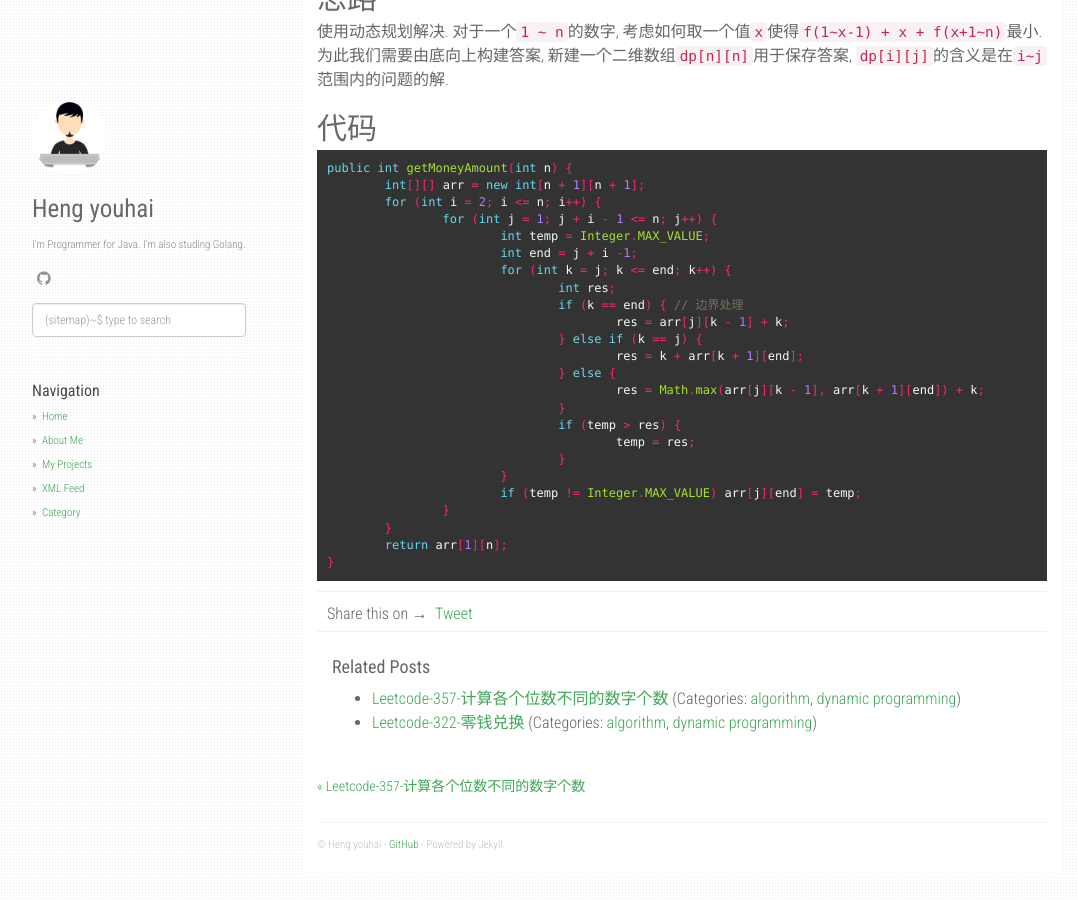
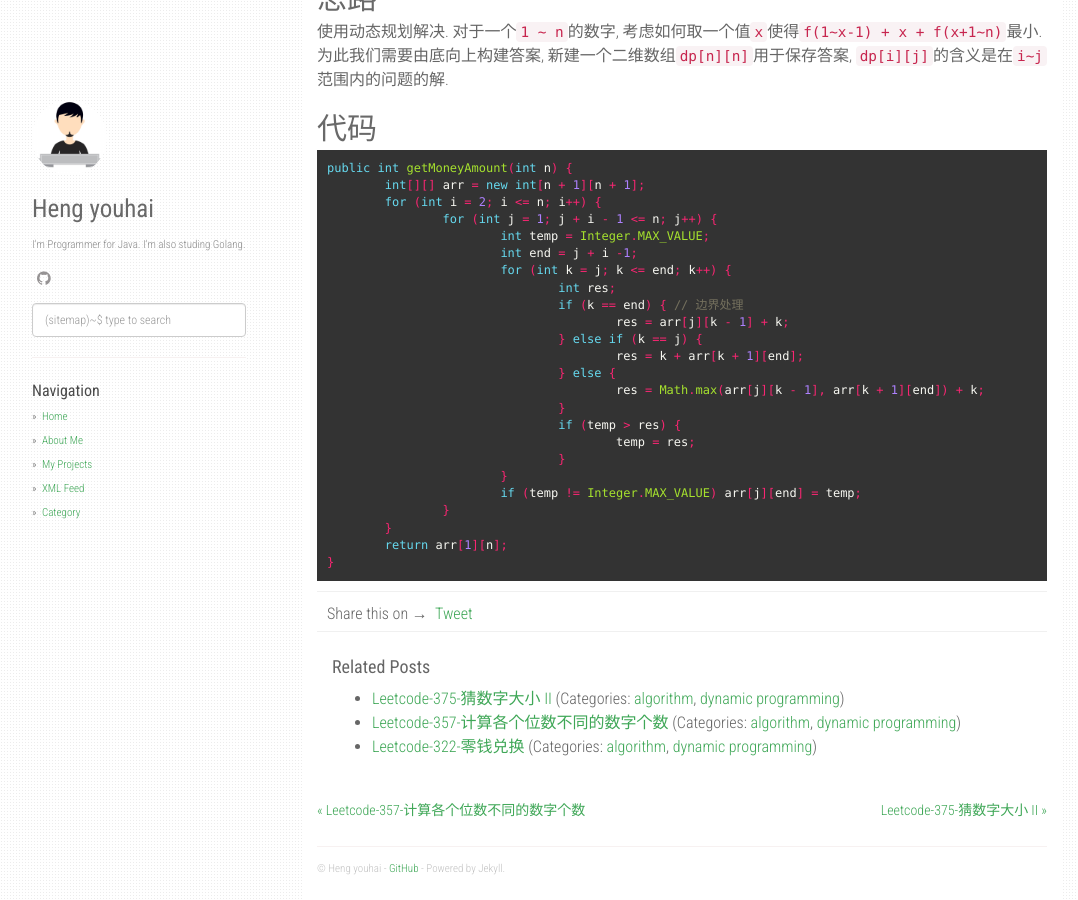
Before and after one commit to hengyoush/hengyoush.github.io, a Jekyll site: the page built from _posts/2019-05-06-codefight-leetcode-375.md, in a window 1280 px wide and 900 px high, scrolled down 578 px. Shown: the whole window, without its empty margins (53-1131 px from the left). Built offline with Jekyll 4.4.1, drawn with Linux system fonts in a browser that asks for light colours; nearby versions of some CDN libraries; comment, search, counter and statistics services are not loaded; part of the change alters nothing that is shown.

Commit message:
增加新的leetcode-376文章

````diff
--- /dev/null
+++ b/_posts/2019-05-13-codefight-leetcode-376.md
@@ -0,0 +1,63 @@
+---
+layout: post
+title:  "Leetcode-375-猜数字大小 II"
+date:   2019-05-06 17:43:00 +0700
+categories: [algorithm, dynamic programming]
+---
+
+## 题目
+我们正在玩一个猜数游戏，游戏规则如下：
+
+我从 1 到 n 之间选择一个数字，你来猜我选了哪个数字。
+
+每次你猜错了，我都会告诉你，我选的数字比你的大了或者小了。
+
+然而，当你猜了数字 x 并且猜错了的时候，你需要支付金额为 x 的现金。直到你猜到我选的数字，你才算赢得了这个游戏。
+
+
+#### 示例
+```
+n = 10, 我选择了8.
+
+第一轮: 你猜我选择的数字是5，我会告诉你，我的数字更大一些，然后你需要支付5块。
+第二轮: 你猜是7，我告诉你，我的数字更大一些，你支付7块。
+第三轮: 你猜是9，我告诉你，我的数字更小一些，你支付9块。
+
+游戏结束。8 就是我选的数字。
+
+你最终要支付 5 + 7 + 9 = 21 块钱。
+```
+给定 n ≥ 1，计算你至少需要拥有多少现金才能确保你能赢得这个游戏。
+
+## 思路
+使用动态规划解决.
+对于一个`1 ~ n`的数字, 考虑如何取一个值`x`使得`f(1~x-1) + x + f(x+1~n)`最小.
+为此我们需要由底向上构建答案, 新建一个二维数组`dp[n][n]`用于保存答案, `dp[i][j]`的含义是在`i~j`范围内的问题的解.
+
+## 代码
+```java
+public int getMoneyAmount(int n) {
+	int[][] arr = new int[n + 1][n + 1];
+	for (int i = 2; i <= n; i++) {
+		for (int j = 1; j + i - 1 <= n; j++) {
+			int temp = Integer.MAX_VALUE;
+			int end = j + i -1;
+			for (int k = j; k <= end; k++) {
+				int res;
+				if (k == end) { // 边界处理
+					res = arr[j][k - 1] + k;
+				} else if (k == j) {
+					res = k + arr[k + 1][end];
+				} else {
+					res = Math.max(arr[j][k - 1], arr[k + 1][end]) + k;
+				}
+				if (temp > res) {
+					temp = res;
+				}
+			}
+			if (temp != Integer.MAX_VALUE) arr[j][end] = temp;
+		}
+	}
+	return arr[1][n];
+}
+```
````
Also changed, not shown: _posts/2019-05-04-codefight-leetcode-357.md (+4 -0 lines).
